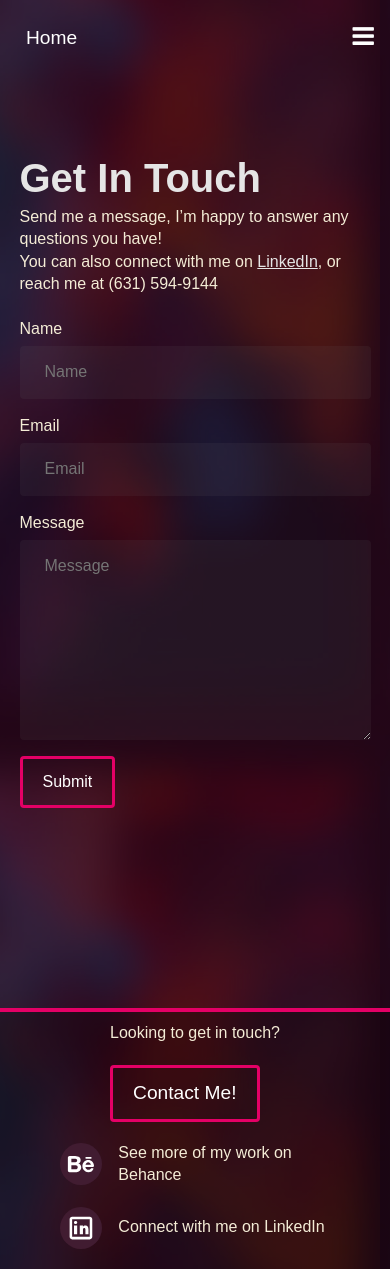
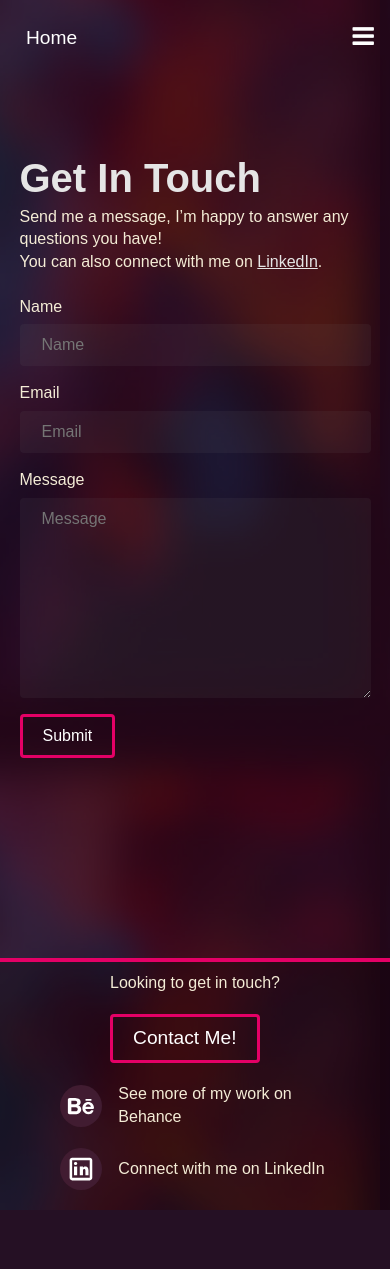
Before and after one commit to matthewincardona/portfolio, a PHP site: page /contact.html in a window 390 px wide. After the commit the page ends 1210 px from the top, so only its background shows below. Run offline with PHP 8.4, Linux system fonts and the light colour scheme.

Commit message:
Removed phone number from about page and changed about us styling

```diff
--- a/contact.html
+++ b/contact.html
@@ -66,7 +66,7 @@
             Send me a message, I’m happy to answer any questions you have!
             <br />You can also connect with me on
             <a href="https://www.linkedin.com/in/matthew-incardona/" target="_blank"
-              rel="noopener noreferrer"><u>LinkedIn</u></a>, or reach me at (631) 594-9144<br /><br />
+              rel="noopener noreferrer"><u>LinkedIn</u></a>.<br /><br />
           </p>
           <form action="mailto:mpi7253@rit.edu" method="”POST”">
             <label for="fname">Name</label>
--- a/styles.css
+++ b/styles.css
@@ -349,7 +349,7 @@ footer {
   border: var(--accent-color) 3px solid;
   background-color: #00000000;
   color: white;
-  padding: 12px 20px;
+  padding: 8px 20px;
   border-radius: 4px;
   cursor: pointer;
   transition: opacity 0.15s ease-in;
@@ -744,7 +744,7 @@ textarea {
   width: 100%;
   /* background-color: #3d1127; */
   background-color: rgba(114, 114, 114, 0.1);
-  padding: 15px 25px;
+  padding: 10px 22px;
   border-radius: 4px;
   box-sizing: border-box;
   margin-top: 6px;
@@ -761,7 +761,7 @@ input[type="submit"] {
   border: var(--accent-color) 3px solid;
   background-color: #00000000;
   color: white;
-  padding: 12px 20px;
+  padding: 8px 20px;
   border-radius: 4px;
   cursor: pointer;
   transition: opacity 0.15s ease-in;
```
